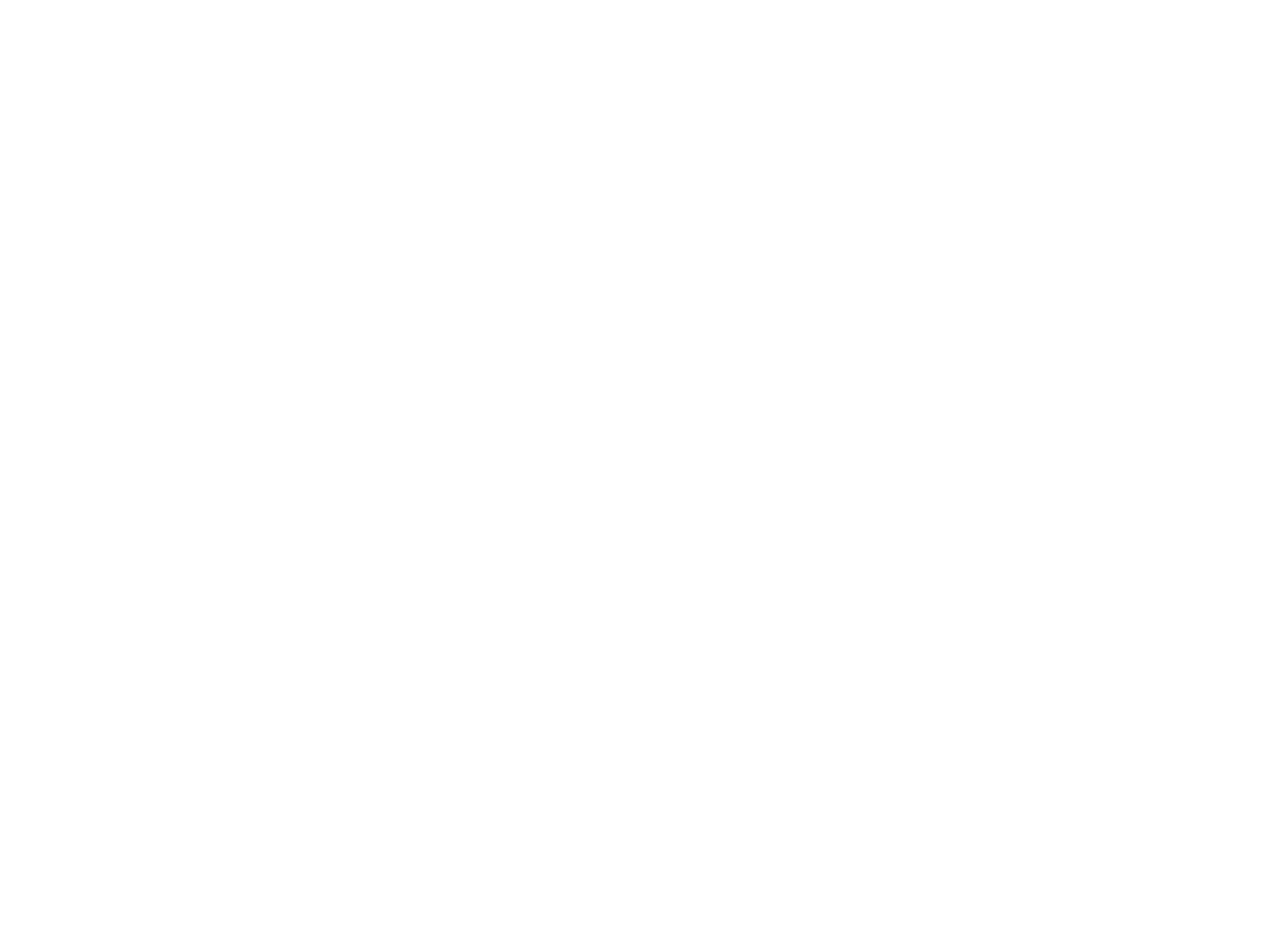
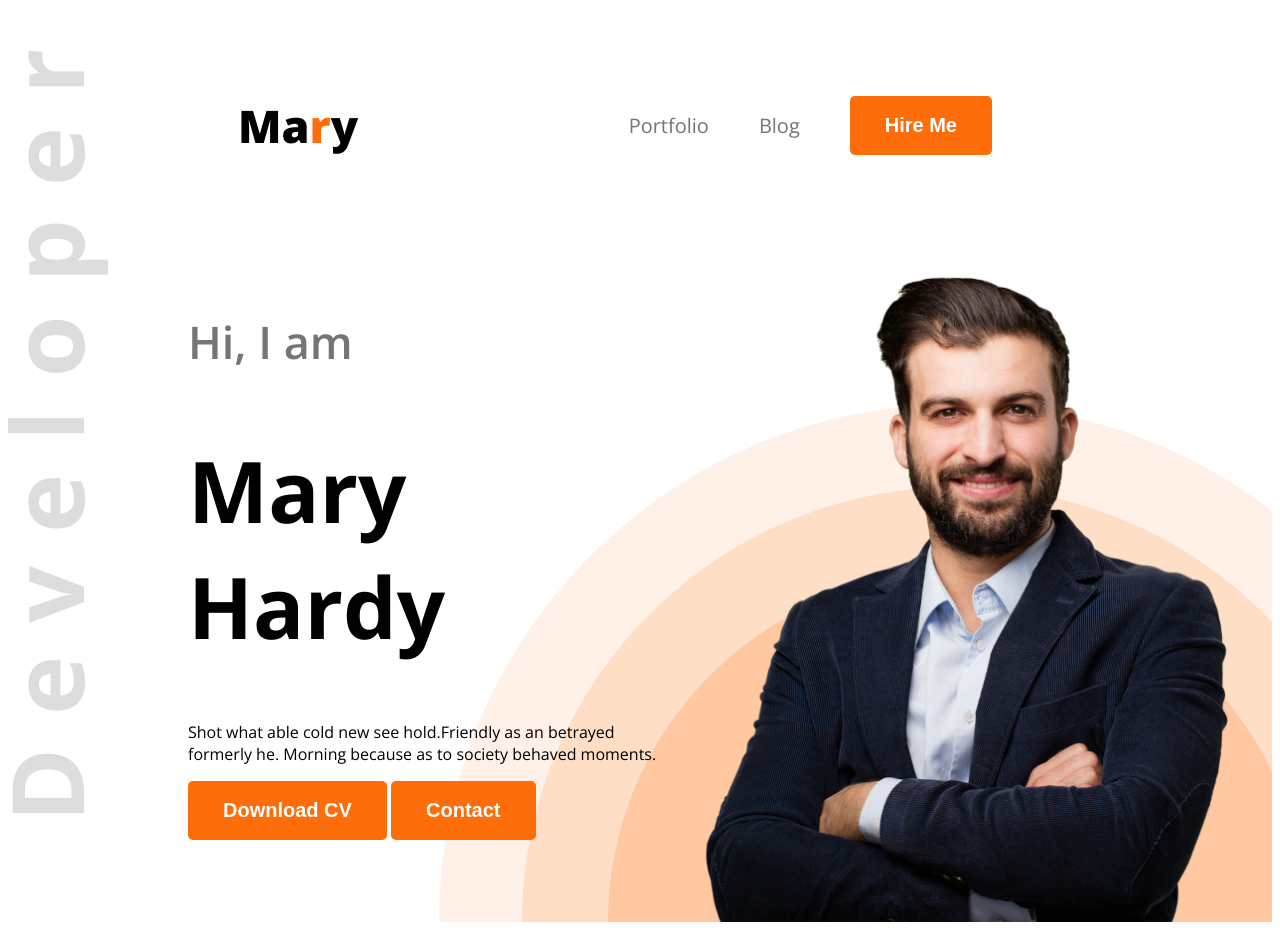
Before and after one commit to Masud004/web-dev-portfolio, a plain HTML site: page index.html in a window 1280 px wide. Before the commit the page ends 800 px from the top, so only its background shows below. Drawn offline with nearby package versions, Linux system fonts and the light colour scheme.

Commit message:
modified html and css

```diff
--- a/index.html
+++ b/index.html
@@ -1,13 +1,37 @@
 <!DOCTYPE html>
 <html lang="en">
+
 <head>
     <meta charset="UTF-8">
     <meta name="viewport" content="width=device-width, initial-scale=1.0">
     <title>Web Developer Portfolio</title>
+    <link rel="preconnect" href="https://fonts.googleapis.com">
+    <link rel="preconnect" href="https://fonts.gstatic.com" crossorigin>
+    <link href="https://fonts.googleapis.com/css2?family=Open+Sans:ital,wght@0,300..800;1,300..800&display=swap"
+        rel="stylesheet">
+    <link rel="stylesheet" href="styles/portfolio.css">
 </head>
-<body>
-    <header>
 
+<body class="open-sans-normal">
+    <header class="header">
+        <nav>
+            <h3 class="nav-title">Ma<span class="text-primary">r</span>y</h3>
+            <ul>
+                <li><a class="dark-3" href="">Portfolio</a></li>
+                <li><a class="dark-3" href="">Blog</a></li>
+                <li><a href=""><button class="btn-primary">Hire Me</button></a></li>
+            </ul>
+        </nav>
+        <div class="banner">
+            <div class="banner-content">
+                <h4 class="banner-greetings dark-3">Hi, I  am</h4>
+                <h1 class="banner-title">Mary Hardy</h1>
+                <p class="banner-description">Shot what able cold new see hold.Friendly as an betrayed formerly he. Morning because as to society behaved moments.</p>
+                <button class="btn-primary">Download CV</button>
+                <button class="btn-primary">Contact</button>
+            </div>
+            <img class="banner-profile-pic" src="images/hardy.png" alt="coming soon">
+        </div>
     </header>
     <main>
 
@@ -16,4 +40,5 @@
 
     </footer>
 </body>
+
 </html>
--- /dev/null
+++ b/styles/portfolio.css
@@ -0,0 +1,89 @@
+
+
+.open-sans-normal {
+    font-family: "Open Sans", sans-serif;
+    font-optical-sizing: auto;
+    font-style: normal;
+    font-variation-settings:
+      "wdth" 100;
+  }
+
+  /* Shared style */
+  .text-primary{
+      color: #FD6E0A;
+  }
+
+  .dark-3{
+      color: #757575;
+  }
+
+.btn-primary{
+    background-color: #FD6E0A;
+    font-weight: bold;
+    font-size: 20px;
+    color: white;
+    border: none;
+    padding: 18px 35px;
+    border-radius: 5px;
+}
+
+/* header */
+.header{
+    background-image: url('../images/developer.png'), url('../images/header_bg.png');
+    background-repeat: no-repeat;
+    background-position: top left, bottom right;
+}
+
+  /* Nav styles */
+  nav{
+    display: flex;
+    align-items: center;
+    justify-content: space-between;
+    margin: 50px 230px;
+  }
+
+  .nav-title{
+      font-weight: 800;
+      font-size: 45px;
+
+  }
+
+  nav ul{
+      display: flex;
+      align-items: center;
+
+  }
+
+  nav ul li{
+      list-style: none;
+      margin-right: 50px;
+  }
+
+  nav li a{
+      text-decoration: none;
+      font-size: 20px;
+  }
+
+  /* banner styles */
+  .banner{
+    display: flex;
+    justify-content: space-between;
+    margin: 0 35px 0 180px;
+  }
+
+  .banner-content{
+    max-width: 580px;
+  }
+
+  .banner-greetings{
+    font-size: 45px;
+    font-weight: 600;
+  }
+  .banner-title{
+    font-size: 85px;
+    font-weight: bold;
+  }
+
+  .banner-profile-pic{
+    width: 580px;
+  }
```
